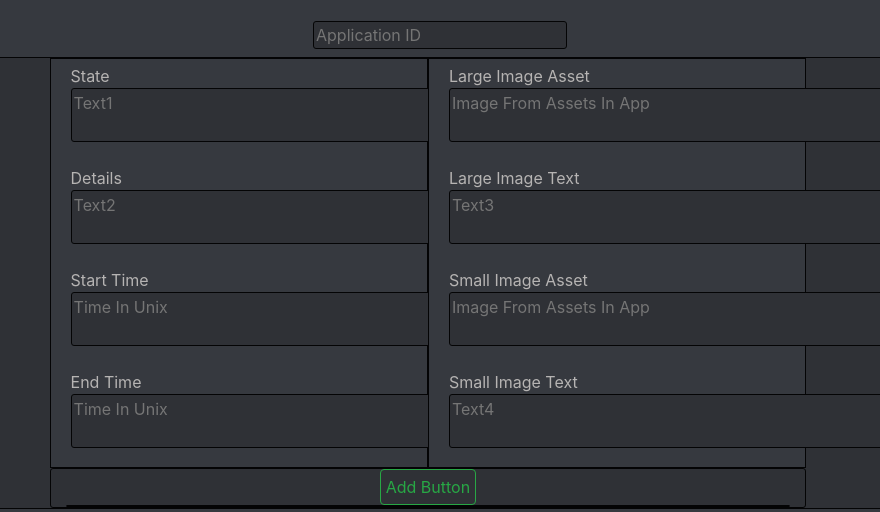
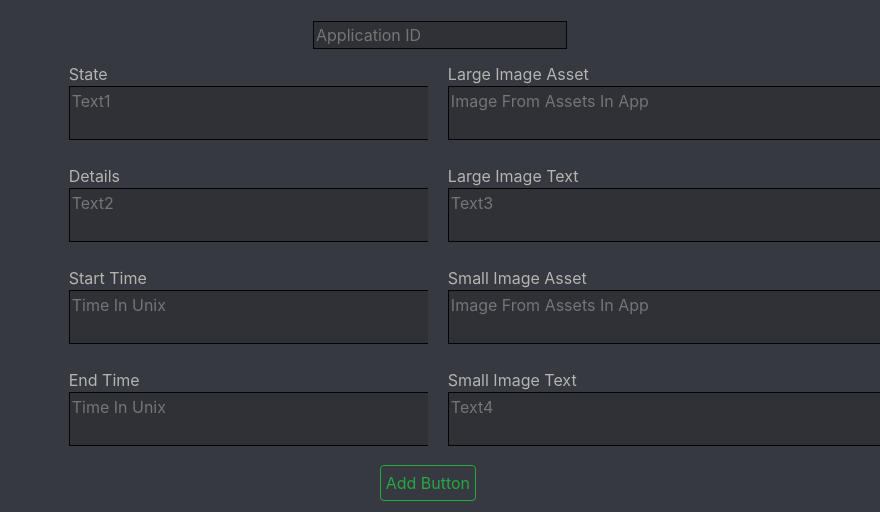
Before and after one commit to Sigma-cc/edingo-rpc, an Electron app: page index.html in a window 880 px wide. Shown: the part 288-800 px from the top of the page. Drawn offline with nearby package versions, Linux system fonts and the light colour scheme.

Commit message:
Fix Discord Theme

```diff
--- a/style.css
+++ b/style.css
@@ -20,7 +20,6 @@ body , html{
 }
 .group-box {
   color: #b6b4b3;
-  border: 1px solid #040405;
   left: 7%;
   background-color: #36393f
 }
@@ -45,11 +44,15 @@ body , html{
 .btn-box{
   left: 200px;
 }
+.discord textarea, input{
+  border: 1px solid #040405;
+  background-color: #2f3136;
+  color: #b6b4b3;
+}
 
-.discord, textarea, input, button{
+.discord , button{
   color: #b6b4b3;
-  background-color: #2f3136;
-  border: 1px solid #040405;
+  background-color: #36393f;
   border-radius: 3px;
 }
 
```
